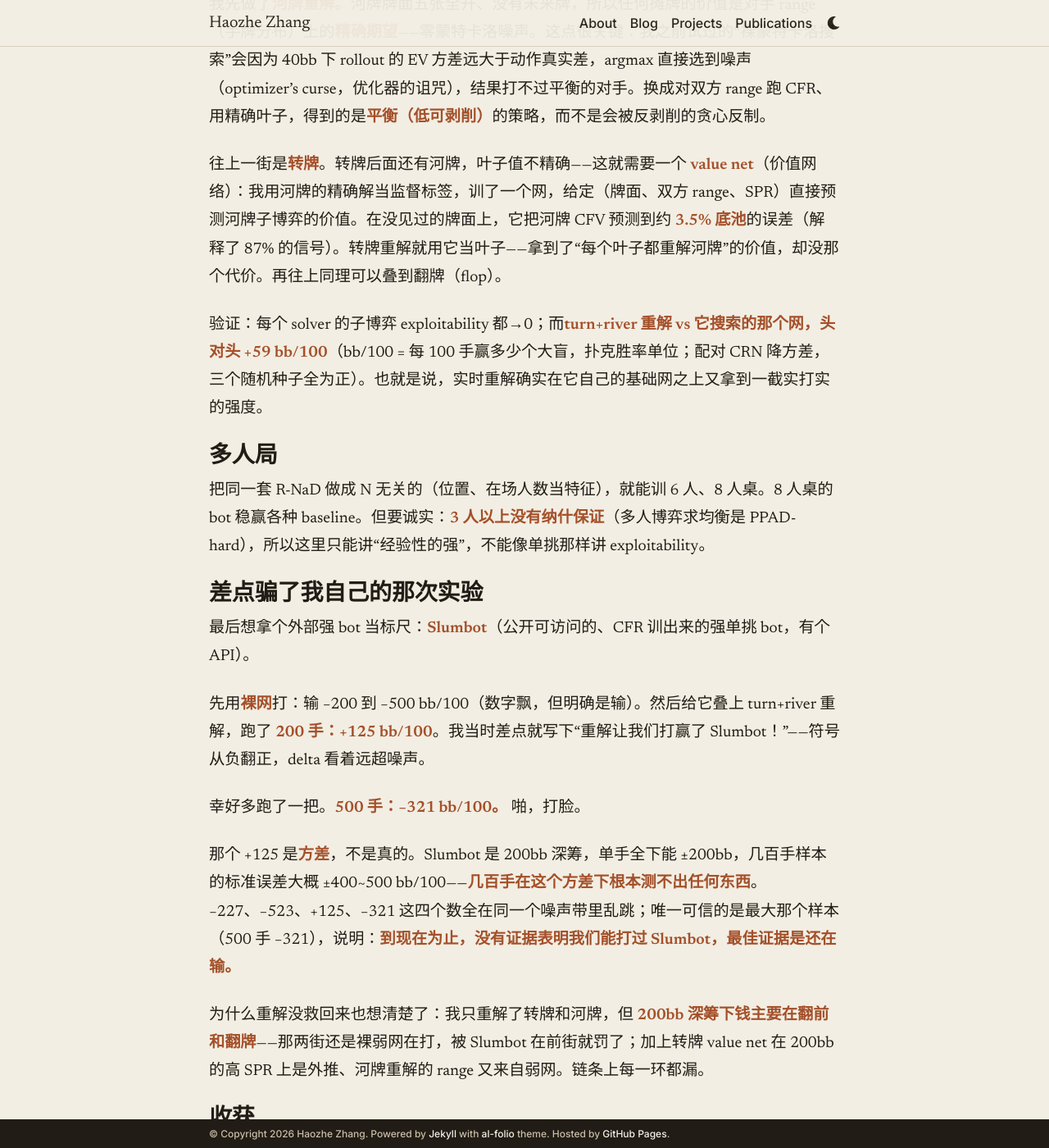
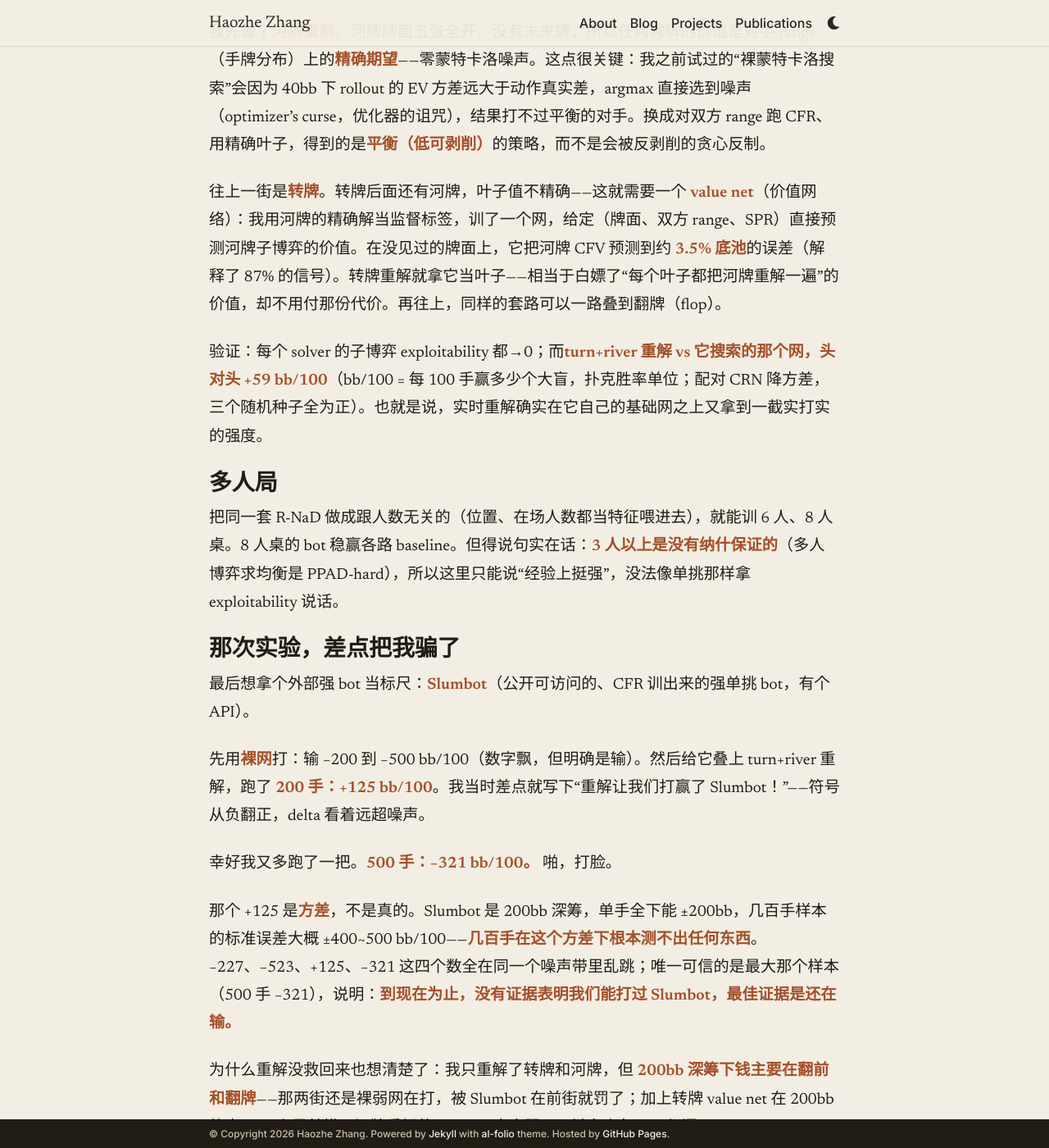
Before and after one commit to HaozheZhang6/HaozheZhang6.github.io, a Jekyll site: the page built from _posts/2026-06-23-poker-rebel.md, in a window 1280 px wide and 1400 px high, scrolled down 2791 px. Shown: the whole window at 82% size. Built offline with Jekyll 4.4.1, drawn with Linux system fonts in a browser that asks for light colours; a style sheet for code colours, icons or effects is not loaded; some of the changed text lies outside the part shown.

Commit message:
Poker post: de-translationese the CN title/headings, loosen a few stiff lines

```diff
--- a/_posts/2026-06-23-poker-rebel.md
+++ b/_posts/2026-06-23-poker-rebel.md
@@ -1,6 +1,6 @@
 ---
 layout: post
-title: "教扑克 bot 接近 GTO：从 CFR 到实时重解，和一次差点骗了我自己的实验 / Teaching a poker bot to approach GTO: from CFR to real-time re-solving, and the run that almost fooled me"
+title: "教扑克 bot 接近 GTO：从 CFR 到实时重解，还有差点把我骗了的那次实验 / Teaching a poker bot to approach GTO: from CFR to real-time re-solving, and the run that almost fooled me"
 date: 2026-06-23
 description: 一个业余 side project——用自对弈把德州扑克 bot 推向 GTO（CFR → R-NaD → ReBeL 实时重解 → 多人局），以及在 Slumbot 上几乎下错结论的方差教训
 tags: [cfr, rebel, poker, self-play]
@@ -20,10 +20,10 @@
 - [过度全下，和 tree-k](#cn-overjam)
 - [真正的强度杠杆：实时重解（ReBeL）](#cn-resolve)
 - [多人局](#cn-multi)
-- [差点骗了我自己的那次实验](#cn-slumbot)
+- [那次实验，差点把我骗了](#cn-slumbot)
 - [收获](#cn-takeaways)
 
-先说清楚：这是个业余 side project，不是我的正经 research。但它把“诚实做实验”这件事教得比我大多数正经实验都狠，所以记一笔。
+先把丑话说前头：这是个业余 side project，不是我的正经 research。但有意思的是，“怎么老老实实做实验”这一课，它教得比我手上大多数正经实验都狠——所以值得记一笔。
 
 起点是一个很朴素的想法：写个德州扑克 bot，让它接近 **GTO**（game-theoretically optimal，博弈论最优——简单说就是纳什均衡策略：对手不管怎么打，你长期都不亏）。先做单挑（heads-up，两人），再推到多人。
 
@@ -43,7 +43,7 @@
 
 手工分桶（把相似的牌归一类共享策略）会撞墙：筹码一深，信息集数量爆炸，表存不下也训不动。出路是把后悔表换成神经网络（**Deep CFR**），让网络在牌之间泛化，就不用手工分桶了。
 
-再往前一步是 **R-NaD**（Regularized Nash Dynamics，正则化纳什动态——DeepMind 解 Stratego 用的那套）。它是真正意义上的“用 RL 得到 GTO 效果”：自对弈做策略提升，但每一步都用 KL 把策略往一个**定期冻结的“磁铁”快照**拉回去。这个正则化项是关键——它让迭代收敛到**last-iterate** 的纳什，而不是一个会被剥削的 best response。
+再往前一步是 **R-NaD**（Regularized Nash Dynamics，正则化纳什动态——DeepMind 解 Stratego 用的那套）。它才是真正意义上“拿 RL 跑出 GTO 效果”的做法：照样自对弈做策略提升，但每一步都用 KL 把策略往一个**定期冻结的“磁铁”快照**上拽回去。关键就在这个正则项——有它，迭代才会收敛到 **last-iterate** 的纳什，而不是一个随时会被剥削的 best response。
 
 ### 过度全下，和 tree-k {#cn-overjam}
 
@@ -59,21 +59,21 @@
 
 我先做了**河牌重解**。河牌牌面五张全开、没有未来牌，所以任何摊牌的价值是对手 range（手牌分布）上的**精确期望**——零蒙特卡洛噪声。这点很关键：我之前试过的“裸蒙特卡洛搜索”会因为 40bb 下 rollout 的 EV 方差远大于动作真实差，argmax 直接选到噪声（optimizer’s curse，优化器的诅咒），结果打不过平衡的对手。换成对双方 range 跑 CFR、用精确叶子，得到的是**平衡（低可剥削）**的策略，而不是会被反剥削的贪心反制。
 
-往上一街是**转牌**。转牌后面还有河牌，叶子值不精确——这就需要一个 **value net**（价值网络）：我用河牌的精确解当监督标签，训了一个网，给定（牌面、双方 range、SPR）直接预测河牌子博弈的价值。在没见过的牌面上，它把河牌 CFV 预测到约 **3.5% 底池**的误差（解释了 87% 的信号）。转牌重解就用它当叶子——拿到了“每个叶子都重解河牌”的价值，却没那个代价。再往上同理可以叠到翻牌（flop）。
+往上一街是**转牌**。转牌后面还有河牌，叶子值不精确——这就需要一个 **value net**（价值网络）：我用河牌的精确解当监督标签，训了一个网，给定（牌面、双方 range、SPR）直接预测河牌子博弈的价值。在没见过的牌面上，它把河牌 CFV 预测到约 **3.5% 底池**的误差（解释了 87% 的信号）。转牌重解就拿它当叶子——相当于白嫖了“每个叶子都把河牌重解一遍”的价值，却不用付那份代价。再往上，同样的套路可以一路叠到翻牌（flop）。
 
 验证：每个 solver 的子博弈 exploitability 都→0；而**turn+river 重解 vs 它搜索的那个网，头对头 +59 bb/100**（bb/100 = 每 100 手赢多少个大盲，扑克胜率单位；配对 CRN 降方差，三个随机种子全为正）。也就是说，实时重解确实在它自己的基础网之上又拿到一截实打实的强度。
 
 ### 多人局 {#cn-multi}
 
-把同一套 R-NaD 做成 N 无关的（位置、在场人数当特征），就能训 6 人、8 人桌。8 人桌的 bot 稳赢各种 baseline。但要诚实：**3 人以上没有纳什保证**（多人博弈求均衡是 PPAD-hard），所以这里只能讲“经验性的强”，不能像单挑那样讲 exploitability。
+把同一套 R-NaD 做成跟人数无关的（位置、在场人数都当特征喂进去），就能训 6 人、8 人桌。8 人桌的 bot 稳赢各路 baseline。但得说句实在话：**3 人以上是没有纳什保证的**（多人博弈求均衡是 PPAD-hard），所以这里只能说“经验上挺强”，没法像单挑那样拿 exploitability 说话。
 
-### 差点骗了我自己的那次实验 {#cn-slumbot}
+### 那次实验，差点把我骗了 {#cn-slumbot}
 
 最后想拿个外部强 bot 当标尺：**Slumbot**（公开可访问的、CFR 训出来的强单挑 bot，有个 API）。
 
 先用**裸网**打：输 −200 到 −500 bb/100（数字飘，但明确是输）。然后给它叠上 turn+river 重解，跑了 **200 手：+125 bb/100**。我当时差点就写下“重解让我们打赢了 Slumbot！”——符号从负翻正，delta 看着远超噪声。
 
-幸好多跑了一把。**500 手：−321 bb/100。** 啪，打脸。
+幸好我又多跑了一把。**500 手：−321 bb/100。** 啪，打脸。
 
 那个 +125 是**方差**，不是真的。Slumbot 是 200bb 深筹，单手全下能 ±200bb，几百手样本的标准误差大概 ±400~500 bb/100——**几百手在这个方差下根本测不出任何东西**。−227、−523、+125、−321 这四个数全在同一个噪声带里乱跳；唯一可信的是最大那个样本（500 手 −321），说明：**到现在为止，没有证据表明我们能打过 Slumbot，最佳证据是还在输。**
 
```
